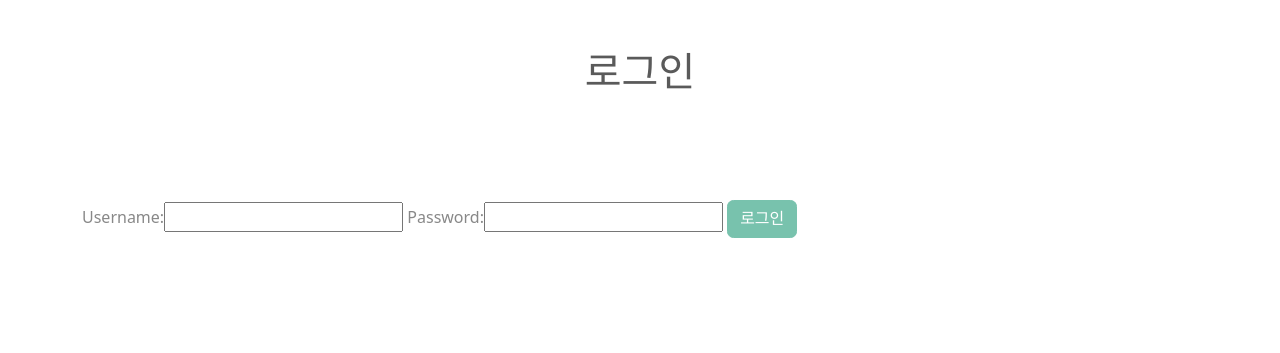
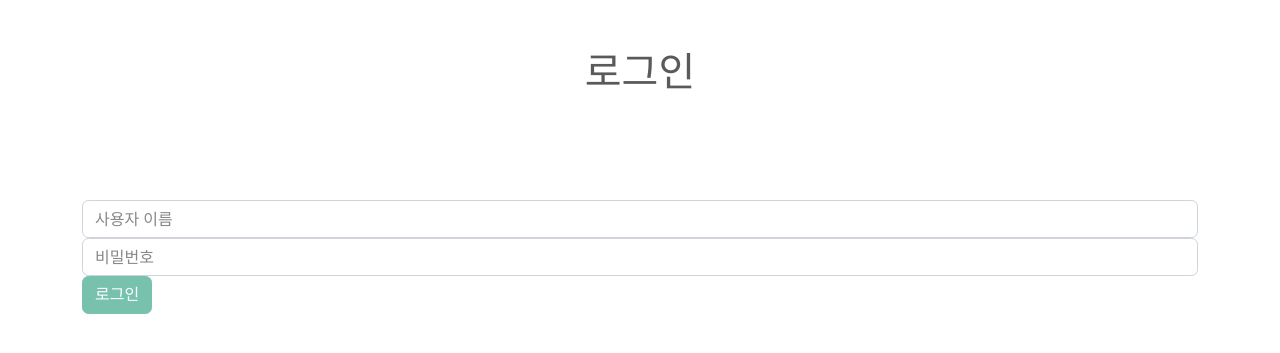
Before and after one commit to chs991209/DJangohubrep, a Django app: page /fcuser/login/ in a window 1280 px wide. Shown: the top 353 px of the page. Run offline with Django 3.2, Linux system fonts and the light colour scheme; some libraries are stand-ins or nearby versions.

Commit message:
LoginForm login전부 적용

```diff
--- a/fcuser/forms.py
+++ b/fcuser/forms.py
@@ -2,5 +2,5 @@ from django import forms
 
 
 class LoginForm(forms.Form):
-    username = forms.CharField(max_length=32)
-    password = forms.CharField()
+    username = forms.CharField(max_length=32, label="사용자 이름")
+    password = forms.CharField(widget=forms.PasswordInput, label="비밀번호")
--- a/fcuser/templates/login.html
+++ b/fcuser/templates/login.html
@@ -17,7 +17,15 @@
     <div class="col-12">
         <form method="POST" action=".">
             {% csrf_token %}
-            {{ form }}
+            {% for field in form %}
+            <div class="form-group">
+                <label for="{{  field.id_for_label  }}">
+
+                </label>
+                <input type="{{ field.field.widget.input_type   }}" class="form-control" id = "{{  field.id_for_label  }}"
+                       placeholder="{{   field.label }}" name="{{   field.name  }}" />
+            </div>
+            {% endfor %}
             <button type="submit" class="btn btn-primary">
                 로그인
             </button>
```
